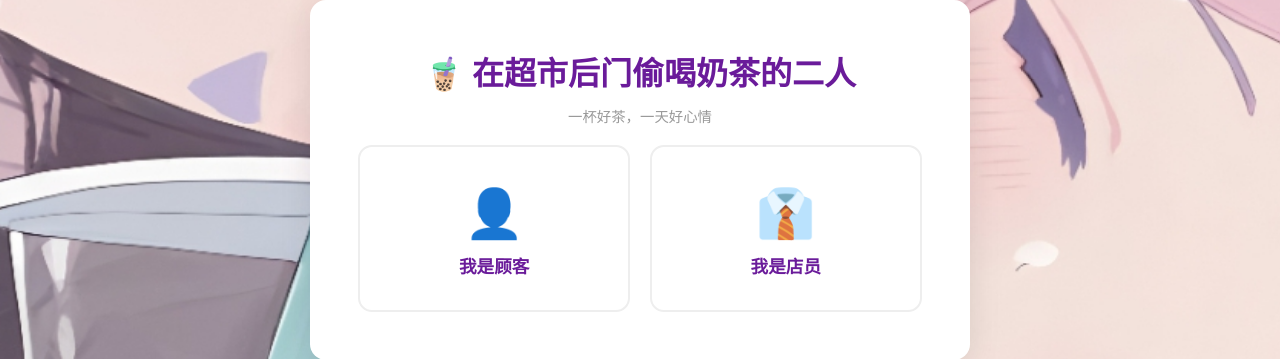
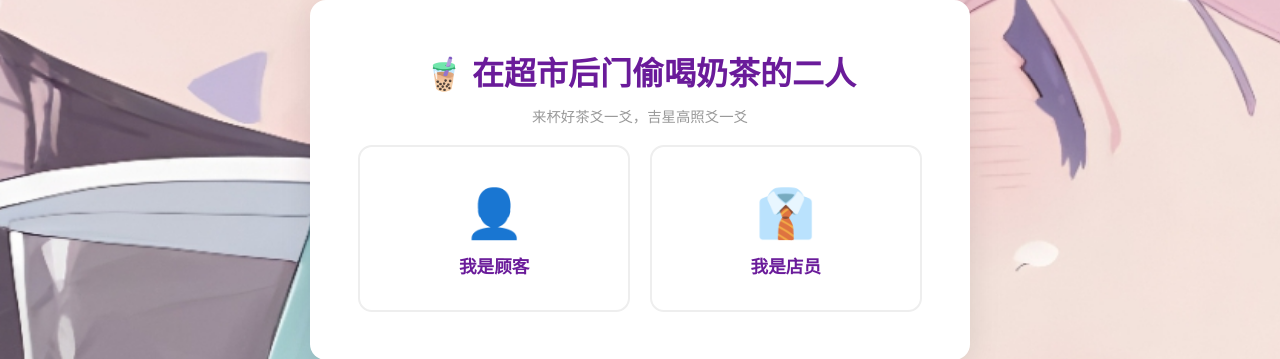
Before and after one commit to jwuqq/web_assigenment, a PHP site: page /index.php in a window 1280 px wide. Shown: the part 220-579 px from the top of the page. Run offline with PHP 8.4, Linux system fonts and the light colour scheme.

Commit message:
改副标题：来杯好茶爻一爻，吉星高照爻一爻

```diff
--- a/pages/index.php
+++ b/pages/index.php
@@ -233,7 +233,7 @@ $conn->close();
         <!-- ========== VIEW 1: 角色选择 ========== -->
         <div id="role-select" class="role-select"<?php echo $view !== 'role' ? ' style="display:none"' : ''; ?>>
             <h1><span class="logo-icon">🧋</span> 在超市后门偷喝奶茶的二人</h1>
-            <p class="login-subtitle">一杯好茶，一天好心情</p>
+            <p class="login-subtitle">来杯好茶爻一爻，吉星高照爻一爻</p>
 
             <div class="role-cards">
                 <div class="role-card" data-role="customer" tabindex="0">
@@ -252,7 +252,7 @@ $conn->close();
             <button type="button" class="back-link">← 返回选择</button>
 
             <h1><span class="logo-icon">🧋</span> 在超市后门偷喝奶茶的二人</h1>
-            <p class="login-subtitle">一杯好茶，一天好心情</p>
+            <p class="login-subtitle">来杯好茶爻一爻，吉星高照爻一爻</p>
 
             <!-- Tab buttons -->
             <div class="tab-buttons">
```
